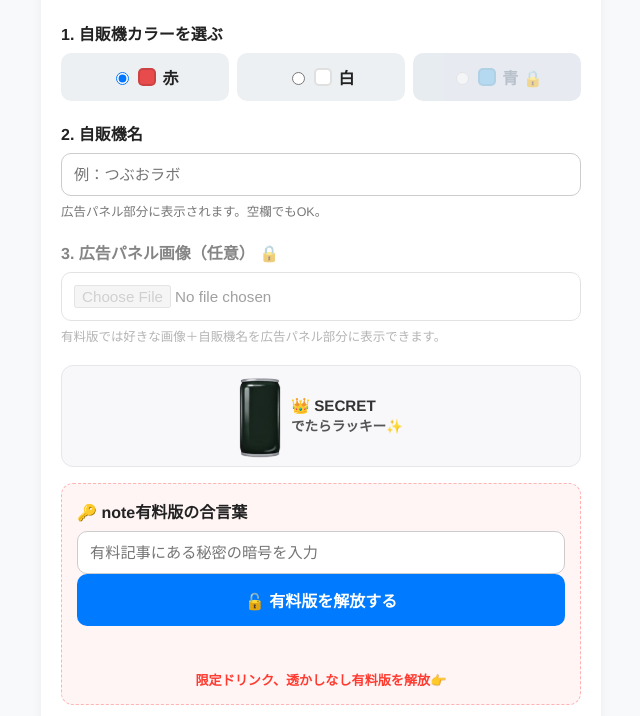
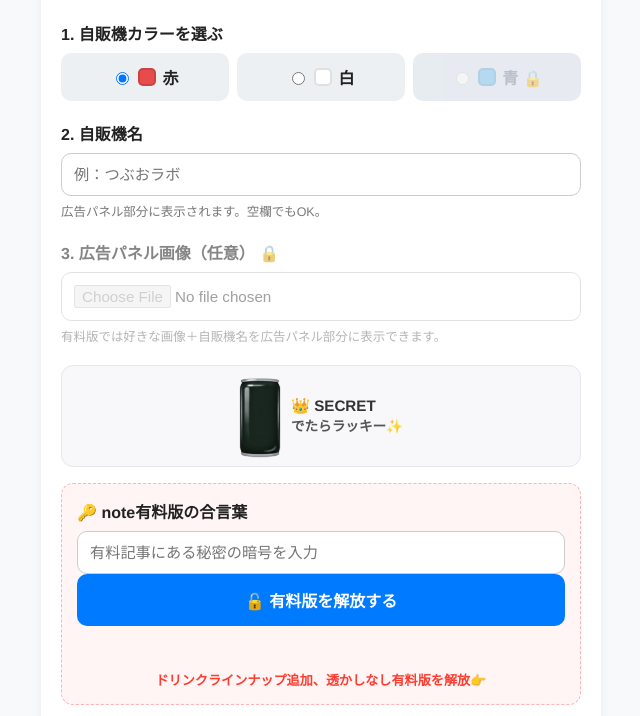
Before and after one commit to tsubuo11035103-a11y/vending-generator, a website: page index.html in a window 1280 px wide. Shown: the part 84-800 px from the top of the page, without its empty margins (319-959 px from the left). Drawn offline with Linux system fonts and the light colour scheme.

Commit message:
Update index.html

```diff
--- a/index.html
+++ b/index.html
@@ -60,7 +60,7 @@
       <input id="note-password" type="password" placeholder="有料記事にある秘密の暗号を入力" />
       <button id="btn-unlock" class="btn btn-primary">🔓 有料版を解放する</button>
       <p id="license-message" class="license-message"></p>
-      <p class="note-link-p">限定ドリンク、透かしなし有料版を解放👉</p>
+      <p class="note-link-p">ドリンクラインナップ追加、透かしなし有料版を解放👉</p>
     </section>
 
     <section class="limit-counter-box">
```
